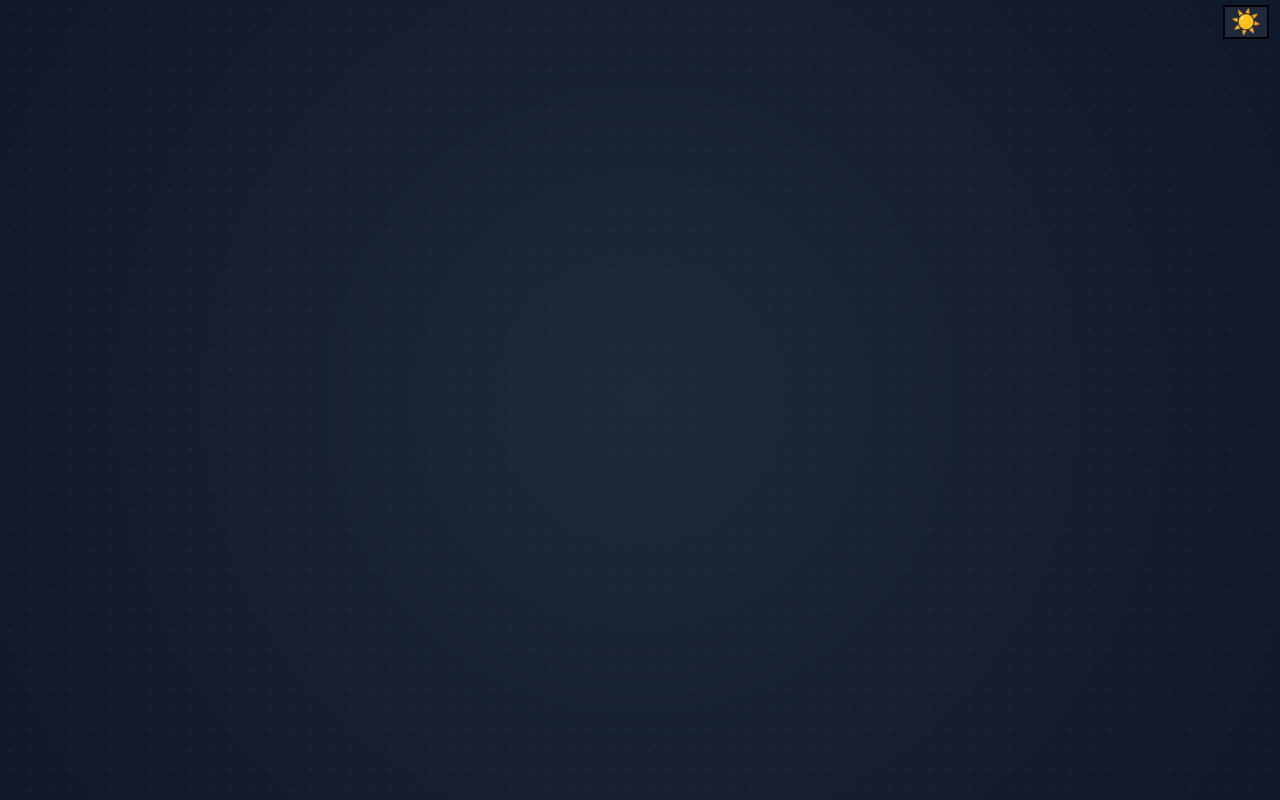
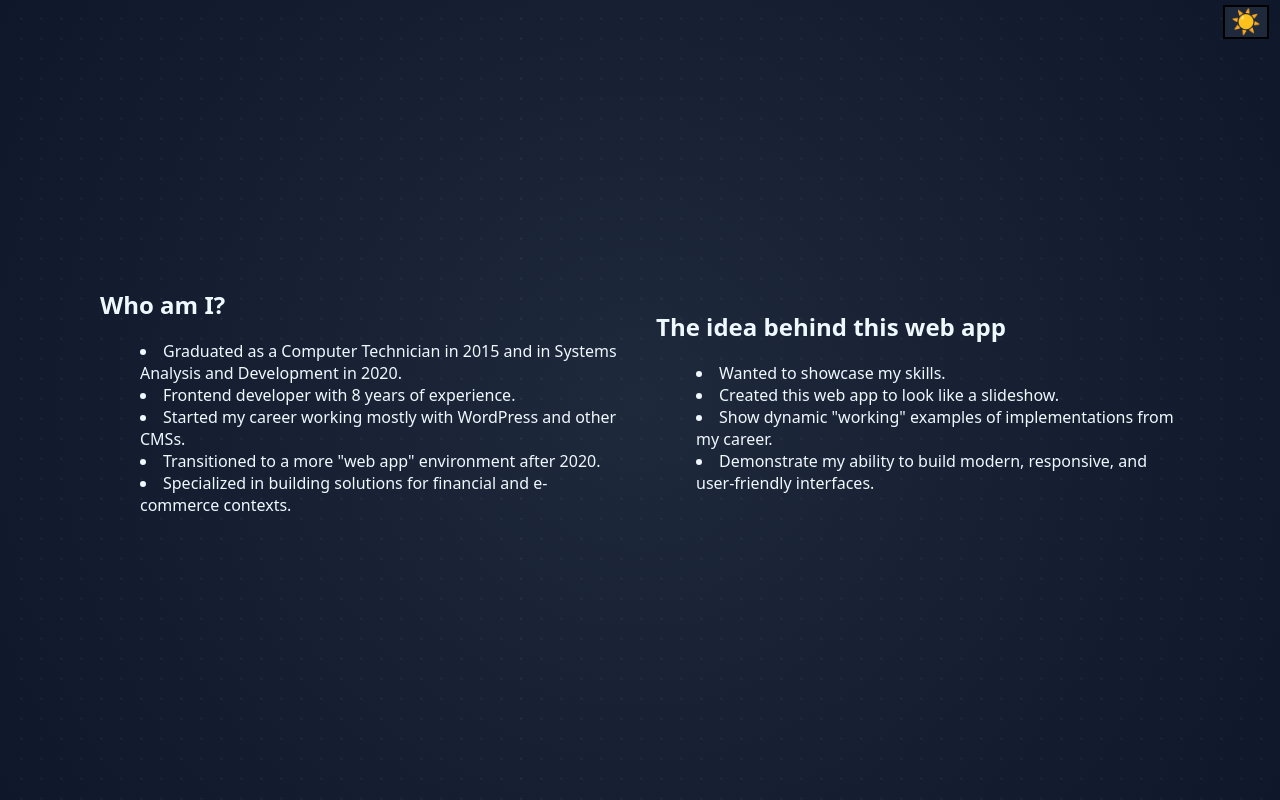
Before and after one commit to Paulinojr/slideshow-challenge, a React (Vite) app: page /slide2 in a window 1280 px wide. Before the commit this address had no page. Built offline with nearby package versions, Linux system fonts and the light colour scheme.

Commit message:
fix: add slide2 content

```diff
--- a/src/App.jsx
+++ b/src/App.jsx
@@ -7,6 +7,7 @@ import {
 } from "react-router-dom";
 import ThemeSwitcher from "./components/ThemeSwitcher";
 import Slide1 from "./slides/Slide1";
+import Slide2 from "./slides/Slide2";
 import ArrowNavigation from "./components/ArrowNavigation";
 
 function AppContent() {
@@ -38,6 +39,10 @@ function AppContent() {
         <Routes>
           <Route path="/slide1" element={<Slide1 theme={theme} />} />
         </Routes>
+
+        <Routes>
+          <Route path="/slide2" element={<Slide2 theme={theme} />} />
+        </Routes>
       </div>
     </div>
   );
--- /dev/null
+++ b/src/slides/Slide2.jsx
@@ -0,0 +1,78 @@
+export default function Slide2({ theme }) {
+  return (
+    <div
+      className={`flex h-screen w-screen items-center justify-center p-[100px] ${
+        theme === "dark" ? "bg-white/90" : "bg-black/90"
+      } p-8 rounded-lg shadow-lg`}
+    >
+      <div className="flex-1 items-center justify-center pr-[8px]">
+        <h2
+          className={`text-3xl font-bold ${
+            theme === "dark" ? "text-black" : "text-white"
+          }`}
+        >
+          Who am I?
+        </h2>
+        <ul
+          className={`mt-6 list-disc list-inside ${
+            theme === "dark" ? "text-black" : "text-white"
+          }`}
+        >
+          <li className="mb-4">
+            Graduated as a Computer Technician in 2015 and in Systems Analysis and Development in 2020.
+          </li>
+          <li className="mb-4">
+            Frontend developer with 8 years of experience.
+          </li>
+          <li className="mb-4">
+            Started my career working mostly with WordPress and other CMSs.
+          </li>
+          <li className="mb-4">
+            Transitioned to a more "web app" environment after 2020.
+          </li>
+          <li className="mb-4">
+            Specialized in building solutions for financial and e-commerce
+            contexts.
+          </li>
+        </ul>
+      </div>
+
+      <div className="relative mx-[8px]">
+        <div
+          className={`absolute inset-y-0 w-[1px] bg-gradient-to-b ${
+            theme === "dark"
+              ? "from-transparent via-gray-300 to-transparent"
+              : "from-transparent via-gray-500 to-transparent"
+          }`}
+        ></div>
+      </div>
+
+      <div className="flex-1 items-center justify-center pl-[8px]">
+        <h2
+          className={`text-3xl font-bold ${
+            theme === "dark" ? "text-black" : "text-white"
+          }`}
+        >
+          The idea behind this web app
+        </h2>
+        <ul
+          className={`mt-6 list-disc list-inside ${
+            theme === "dark" ? "text-black" : "text-white"
+          }`}
+        >
+          <li className="mb-4">Wanted to showcase my skills.</li>
+          <li className="mb-4">
+            Created this web app to look like a slideshow.
+          </li>
+          <li className="mb-4">
+            Show dynamic "working" examples of implementations from my career.
+          </li>
+          <li className="mb-4">
+            Demonstrate my ability to build modern, responsive, and
+            user-friendly interfaces.
+          </li>
+        </ul>
+      </div>
+    </div>
+  );
+}
```
